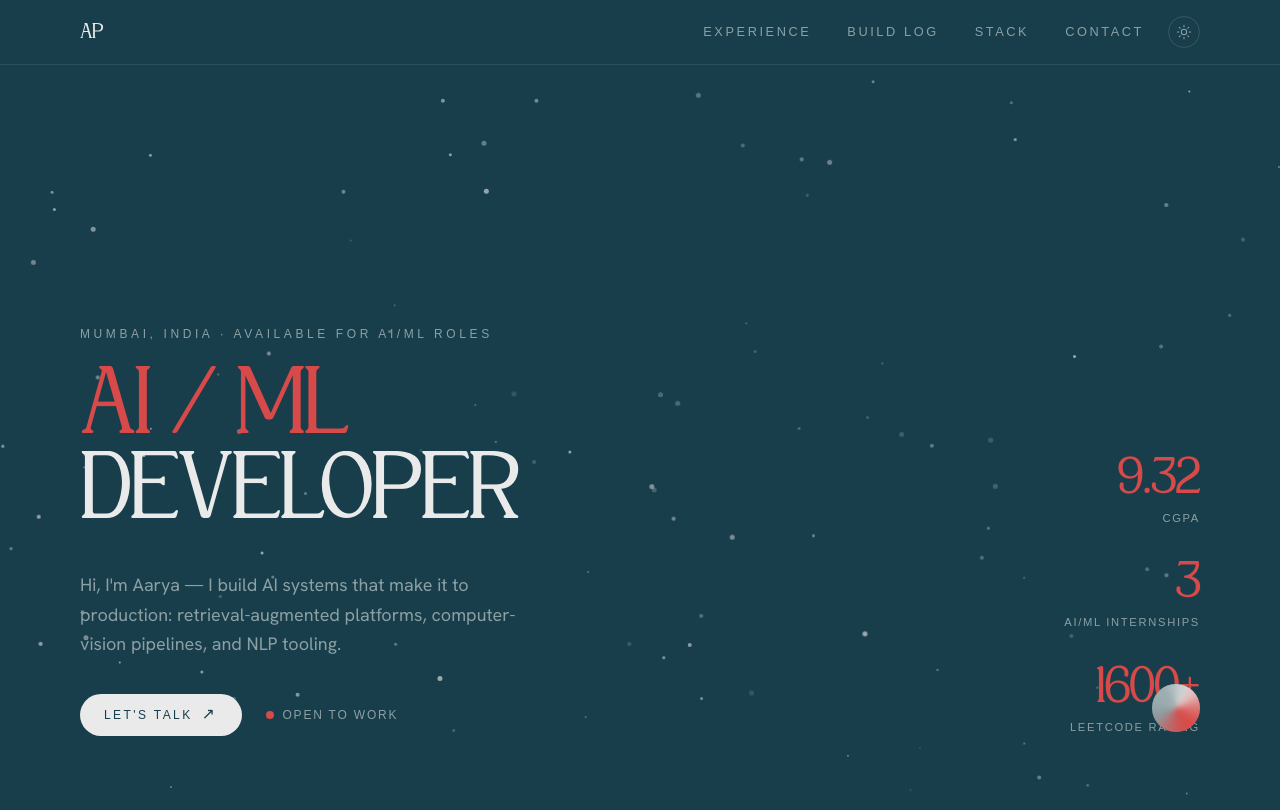
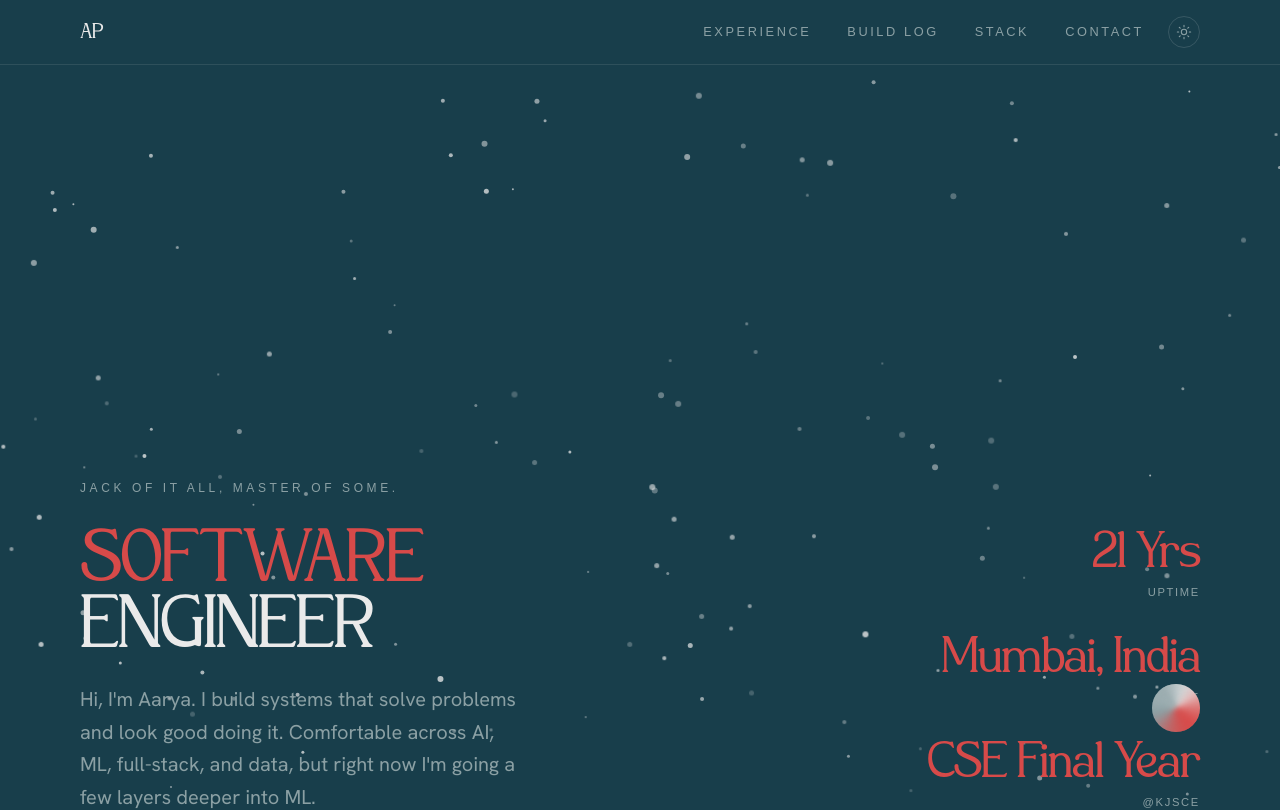
Before and after one commit to Valgaza/portfolio-26, a Next.js app: page / in a window 1280 px wide. Shown: the top 810 px of the page. Built offline with nearby package versions, Linux system fonts and the light colour scheme; a web font is replaced by a local one.

Commit message:
feat(landing): prominent particles, hero stat alignment, slower preloader
- Beef up the particle field and let it show through the Experience section.
- Top-align the hero stats with the headline; resume CTA opens the PDF.
- Fix the preloader name-flash and slow the intro sequence.

```diff
--- a/src/components/sections/Showcase.tsx
+++ b/src/components/sections/Showcase.tsx
@@ -17,10 +17,15 @@ import { LaunchArrow } from "@/components/ui/LaunchArrow";
 
 // Placeholder metrics — real numbers from the CV; copy tuned later.
 const STATS = [
-  { value: "9.32", label: "CGPA" },
-  { value: "3", label: "AI/ML internships" },
-  { value: "1600+", label: "LeetCode rating" },
+  { value: "21 Yrs", label: "Uptime" },
+  { value: "Mumbai, India", label: "Home" },
+  { value: "CSE Final Year", label: "@KJSCE" },
 ];
+
+// Résumé link — opens in a new tab. NOTE: the CV in the repo root is gitignored
+// ("do not publish"), so point this at either a public copy dropped in
+// `public/` (e.g. "/AaryaPatil_Resume.pdf") or a hosted link (Google Drive…).
+const RESUME_URL = "/AaryaPatil_CV.pdf";
 
 export default function Showcase() {
   const root = useRef<HTMLElement>(null);
@@ -30,9 +35,9 @@ export default function Showcase() {
     if (window.matchMedia("(prefers-reduced-motion: reduce)").matches) return;
 
     const ctx = gsap.context(() => {
-      // Start as the Preloader bars begin dropping (~1.6s in) so the hero
+      // Start as the Preloader bars begin dropping (~1.8s in) so the hero
       // resolves into view exactly as the curtain lifts.
-      const tl = gsap.timeline({ delay: 1.6 });
+      const tl = gsap.timeline({ delay: 1.8 });
 
       const lines = gsap.utils.toArray<HTMLElement>(".hero-line", root.current!);
       gsap.set(lines, { yPercent: 115 });
@@ -61,35 +66,38 @@ export default function Showcase() {
   return (
     <section ref={root} id="showcase" className="relative min-h-svh">
       {/* Hero body (the nav is the global <Navbar />, mounted in layout) */}
-      <div className="flex min-h-svh flex-col justify-center px-6 pb-16 pt-32 sm:px-12 lg:px-20">
-        <div className="flex flex-1 flex-col justify-center gap-14 lg:flex-row lg:items-end lg:justify-between">
+      <div className="flex min-h-svh flex-col justify-center px-6 pb-16 pt-120 sm:px-12 lg:px-20">
+        <div className="flex flex-1 flex-col justify-center">
+          <p className="hero-fade mb-8 font-mono text-xs uppercase tracking-[0.3em] text-muted">
+            Jack of it all, master of some.
+          </p>
+
+          {/* The headline and the stat block share this row; on lg they align at
+              the TOP so the stats start level with the "AI / ML" headline. */}
+          <div className="flex flex-col gap-14 lg:flex-row lg:items-start lg:justify-between">
           {/* Left — headline + copy */}
           <div className="max-w-2xl">
-            <p className="hero-fade mb-6 font-mono text-xs uppercase tracking-[0.3em] text-muted">
-              {me.location} · Available for AI/ML roles
-            </p>
-
-            <h1 className="font-display text-[clamp(2.25rem,7vw,6rem)] uppercase leading-[0.9] tracking-tight">
+            <h1 className="font-display text-[clamp(2.5rem,5.5vw,4.5rem)] uppercase leading-[0.9] tracking-tight">
               <span className="block overflow-hidden pb-[0.04em]">
-                <span className="hero-line block text-accent">AI / ML</span>
+                <span className="hero-line block text-accent">Software</span>
               </span>
               <span className="block overflow-hidden pb-[0.08em]">
-                <span className="hero-line block">Developer</span>
+                <span className="hero-line block">Engineer</span>
               </span>
             </h1>
 
-            <p className="hero-fade mt-8 max-w-md text-lg leading-relaxed text-muted">
-              Hi, I&apos;m {first} — I build AI systems that make it to
-              production: retrieval-augmented platforms, computer-vision
-              pipelines, and NLP tooling.
+            <p className="hero-fade mt-5 max-w-md text-xl leading-relaxed text-muted">
+              Hi, I&apos;m {first}. I build systems that solve problems and look good doing it. Comfortable across AI, ML, full-stack, and data, but right now I'm going a few layers deeper into ML.
             </p>
 
             <div className="hero-fade mt-9 flex flex-wrap items-center gap-6">
               <a
-                href="#contact"
+                href={RESUME_URL}
+                target="_blank"
+                rel="noopener noreferrer"
                 className="group inline-flex items-center gap-2 rounded-full bg-foreground px-6 py-3 font-mono text-xs uppercase tracking-[0.2em] text-background transition-colors hover:bg-accent hover:text-on-accent"
               >
-                Let&apos;s talk
+                My resume
                 <LaunchArrow />
               </a>
               <span className="flex items-center gap-2 font-mono text-xs uppercase tracking-[0.15em] text-muted">
@@ -115,6 +123,7 @@ export default function Showcase() {
               </div>
             ))}
           </dl>
+          </div>
         </div>
       </div>
     </section>
--- a/src/components/ui/ParticleBackground.tsx
+++ b/src/components/ui/ParticleBackground.tsx
@@ -11,7 +11,7 @@ import { useIsoLayoutEffect } from "@/lib/animation/reveal";
  * looping forever. Sits at -z-10 (above the canvas, below all content) and is
  * inert (pointer-events-none, aria-hidden). Skipped under reduced-motion.
  */
-const COUNT = 120;
+const COUNT = 150;
 
 export default function ParticleBackground() {
   const root = useRef<HTMLDivElement>(null);
@@ -22,13 +22,13 @@ export default function ParticleBackground() {
     const ctx = gsap.context(() => {
       const dots = gsap.utils.toArray<HTMLElement>(".particle", root.current!);
       dots.forEach((p) => {
-        const size = gsap.utils.random(1.5, 5);
+        const size = gsap.utils.random(2, 6);
         gsap.set(p, {
           width: size,
           height: size,
           x: gsap.utils.random(0, window.innerWidth),
           y: gsap.utils.random(0, window.innerHeight),
-          opacity: gsap.utils.random(0.18, 0.65),
+          opacity: gsap.utils.random(0.3, 0.8),
         });
         gsap.to(p, {
           y: "+=" + window.innerHeight,
--- a/src/components/ui/Preloader.tsx
+++ b/src/components/ui/Preloader.tsx
@@ -29,18 +29,23 @@ export default function Preloader() {
     }
 
     const ctx = gsap.context(() => {
-      // Park the letters below their clip so the first paint is already the
-      // pre-animation state (useLayoutEffect runs before paint → no flash).
-      gsap.set(".pre-letter", { yPercent: 100 });
+      // Park the letters below their clip, and reveal the name container that the
+      // server paints at opacity 0 (see the inline style below). This runs in the
+      // layout effect, before paint, so there's never a frame of the full name at
+      // rest — GSAP fully owns the letters' yPercent from here.
+      gsap.set(".pre-name", { opacity: 1 });
+      // Park a touch beyond 100% — the clip has pb-[0.1em] below it, so a plain
+      // 100% leaves a sliver of the letter tops peeking above the clip edge.
+      gsap.set(".pre-letter", { yPercent: 120 });
 
       const tl = gsap.timeline({
         defaults: { ease: "power3.inOut" },
         onComplete: () => setDone(true),
       });
 
-      tl.to(".pre-letter", { yPercent: 0, stagger: 0.05, duration: 0.5 });
+      tl.to(".pre-letter", { yPercent: 0, stagger: 0.06, duration: 0.6 });
       // Hold, then drop the bars away to reveal the page.
-      tl.to(".pre-bar", { yPercent: 100, stagger: 0.06, duration: 0.6 }, "+=0.5");
+      tl.to(".pre-bar", { yPercent: 100, stagger: 0.07, duration: 0.7 }, "+=0.6");
       tl.to(".pre-name", { autoAlpha: 0, duration: 0.4 }, "<0.1");
       tl.to(root.current, { autoAlpha: 0, duration: 0.3 }, "<0.3");
     }, root);
@@ -56,7 +61,13 @@ export default function Preloader() {
         <div key={i} className="pre-bar h-full flex-1 bg-foreground" />
       ))}
 
-      <p className="pre-name absolute left-1/2 top-1/2 flex -translate-x-1/2 -translate-y-1/2 overflow-hidden pb-[0.1em] font-display text-[13vw] leading-none text-background">
+      {/* opacity:0 on first paint (server HTML) so the full name never flashes
+          before the layout effect parks the letters below the clip; GSAP fades it
+          back in (opacity 1) and animates the letters up. */}
+      <p
+        className="pre-name absolute left-1/2 top-1/2 flex -translate-x-1/2 -translate-y-1/2 overflow-hidden pb-[0.1em] font-display text-[13vw] leading-none text-background"
+        style={{ opacity: 0 }}
+      >
         {NAME.split("").map((ch, i) => (
           <span key={i} className="pre-letter inline-block">
             {ch === " " ? NBSP + NBSP : ch}
```
